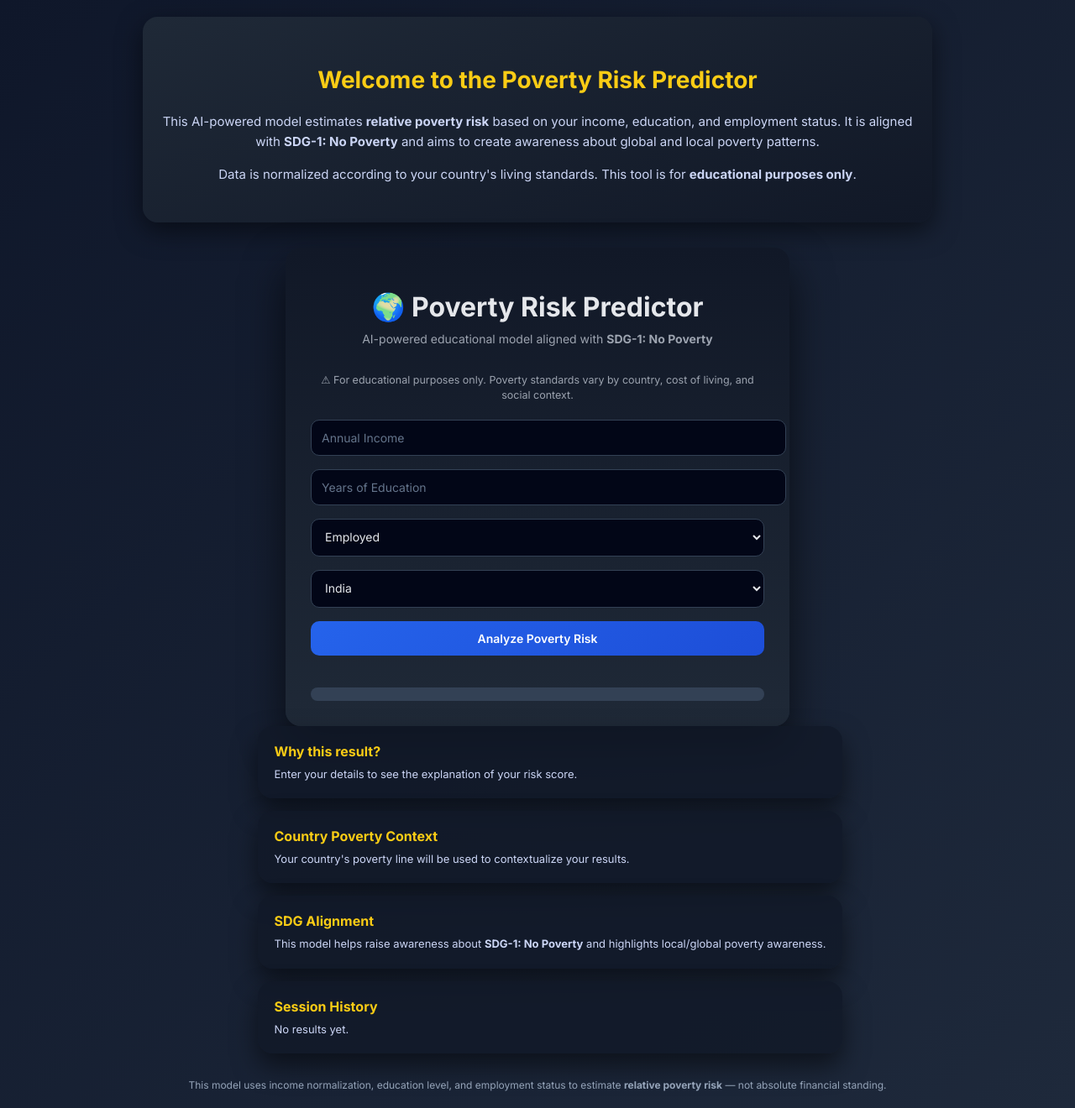
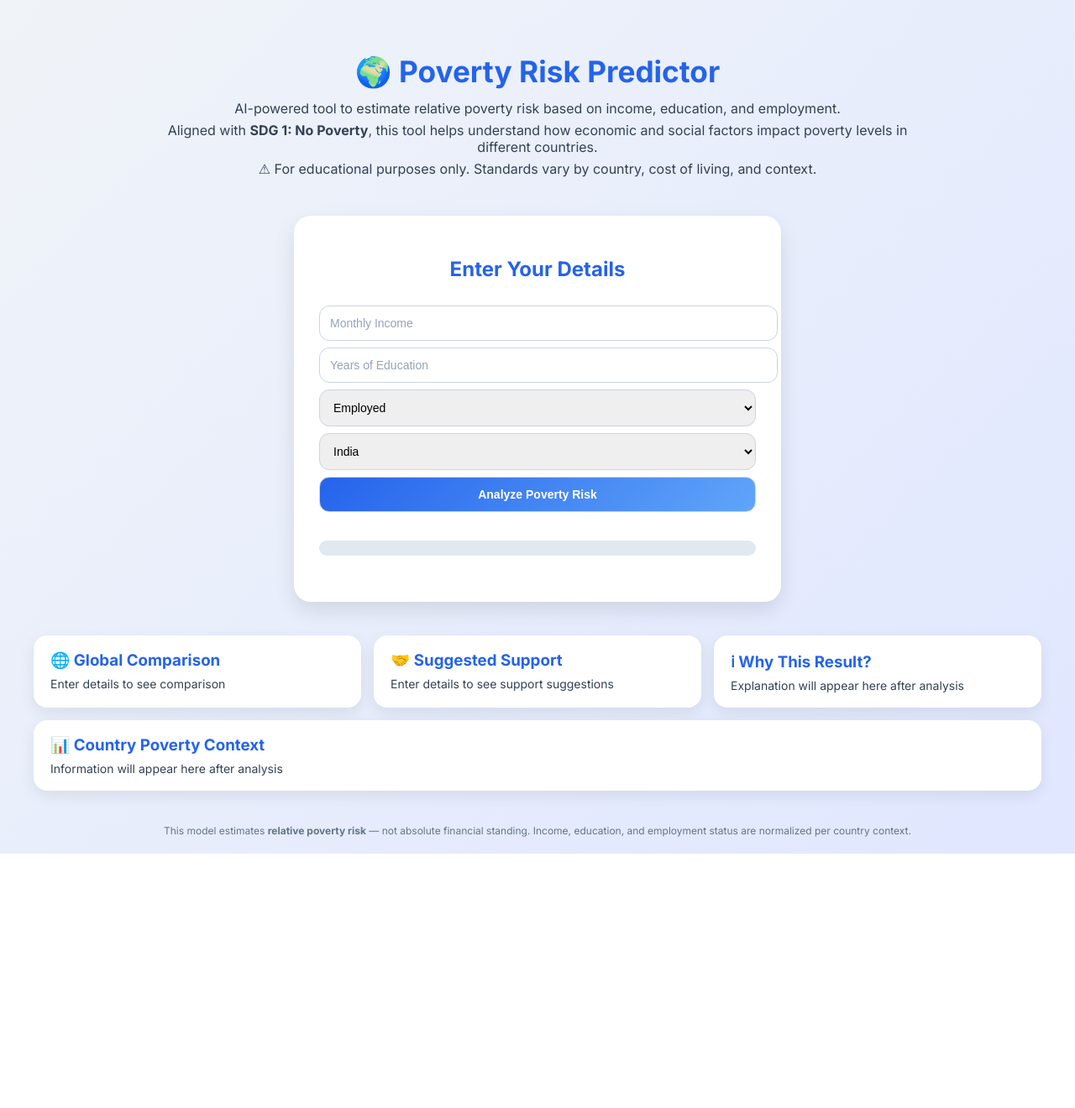
Before and after one commit to Github-of-dp/SDG_Poverty_App, a Flask app: page / in a window 1280 px wide. Shown: the whole page at 84% size. After the commit the page ends 1017 px from the top, so only its background shows below. Run offline with Flask 3, Linux system fonts and the light colour scheme.

Commit message:
Update index.html

```diff
--- a/templates/index.html
+++ b/templates/index.html
@@ -1,110 +1,85 @@
 <!DOCTYPE html>
-<html lang="en">
+<html>
 <head>
-<meta charset="UTF-8">
-<meta name="viewport" content="width=device-width, initial-scale=1.0">
     <title>Poverty Risk Predictor</title>
 
     <!-- Google Font -->
     <link href="https://fonts.googleapis.com/css2?family=Inter:wght@400;500;600;700&display=swap" rel="stylesheet">
 
     <style>
-    /* ===== Global Styles ===== */
         body {
             font-family: 'Inter', sans-serif;
+            background: linear-gradient(135deg, #f0f4f8, #e0e7ff);
+            min-height: 100vh;
             margin: 0;
-        padding: 0;
-        background: linear-gradient(135deg, #0f172a, #1e293b);
-        color: #e5e7eb;
-        min-height: 100vh;
             display: flex;
             flex-direction: column;
             align-items: center;
+            justify-content: flex-start;
+            color: #1f2937;
         }
 
-    /* ===== Intro Section ===== */
+        /* Intro / Info Section */
         .intro {
-        width: 90%;
+            text-align: center;
+            padding: 40px 20px 20px 20px;
             max-width: 900px;
-        padding: 30px 20px;
-        margin-top: 20px;
-        background: linear-gradient(160deg, #1f2937, #111827);
-        border-radius: 18px;
-        box-shadow: 0 10px 30px rgba(0,0,0,0.5);
-        text-align: center;
-        line-height: 1.6;
+        }
+        .intro h1 {
+            font-size: 2.2rem;
+            margin-bottom: 12px;
+            color: #2563eb;
+        }
+        .intro p {
+            font-size: 1rem;
+            margin: 6px 0;
+            color: #334155;
         }
 
-    .intro h2 {
-        font-size: 28px;
-        margin-bottom: 10px;
-        color: #facc15;
-    }
-
-    .intro p {
-        font-size: 15px;
-        color: #cbd5f5;
-    }
-
-    /* ===== Main Container ===== */
-    .main-container {
-        display: flex;
-        flex-wrap: wrap;
-        justify-content: center;
-        width: 95%;
-        max-width: 1200px;
-        margin-top: 30px;
-    }
-
-    /* ===== Input / Result Box ===== */
-    .box {
-        background: linear-gradient(180deg, #111827, #1f2937);
-        padding: 30px;
-        width: 100%;
-        max-width: 540px;
-        border-radius: 18px;
-        box-shadow: 0 25px 50px rgba(0,0,0,0.6);
+        /* Central Box */
+        .central-box {
             display: flex;
             flex-direction: column;
             align-items: center;
+            margin-top: 20px;
+            gap: 20px;
         }
 
-    h1 {
-        text-align: center;
-        margin-bottom: 10px;
-        font-weight: 700;
-        color: #e5e7eb;
+        /* Input Card */
+        .input-card {
+            background: #ffffff;
+            padding: 30px;
+            border-radius: 20px;
+            box-shadow: 0 10px 25px rgba(0,0,0,0.1);
+            width: 100%;
+            max-width: 520px;
+            display: flex;
+            flex-direction: column;
+            gap: 15px;
+            position: relative;
         }
 
-    .subtitle {
+        .input-card h2 {
             text-align: center;
-        font-size: 14px;
-        color: #9ca3af;
-        margin-bottom: 20px;
+            color: #2563eb;
+            margin-bottom: 10px;
         }
 
         input, select, button {
             width: 100%;
             padding: 12px;
-        margin: 8px 0;
-        border-radius: 10px;
-        border: none;
+            margin: 4px 0;
+            border-radius: 12px;
+            border: 1px solid #cbd5e1;
             font-size: 14px;
-        font-family: 'Inter', sans-serif;
-    }
-
-    input, select {
-        background: #020617;
-        color: #e5e7eb;
-        border: 1px solid #334155;
         }
 
         input::placeholder {
-        color: #64748b;
+            color: #94a3b8;
         }
 
         button {
-        background: linear-gradient(135deg, #2563eb, #1d4ed8);
+            background: linear-gradient(135deg, #2563eb, #60a5fa);
             color: white;
             font-weight: 600;
             cursor: pointer;
@@ -113,32 +88,49 @@
 
         button:hover {
             transform: translateY(-2px);
-        box-shadow: 0 8px 20px rgba(37,99,235,0.4);
+            box-shadow: 0 8px 20px rgba(37,99,235,0.3);
         }
 
-    .note {
-        font-size: 12.5px;
-        color: #9ca3af;
-        margin-top: 12px;
-        line-height: 1.4;
-        text-align: center;
+        /* Cards Around Input */
+        .cards-container {
+            display: flex;
+            flex-wrap: wrap;
+            gap: 15px;
+            justify-content: center;
+            width: 100%;
+            max-width: 1200px;
+            margin-top: 20px;
         }
 
-    .result {
-        margin-top: 20px;
-        font-size: 16px;
-        font-weight: 600;
-        text-align: center;
+        .card {
+            background: #ffffff;
+            padding: 18px 20px;
+            border-radius: 16px;
+            box-shadow: 0 6px 18px rgba(0,0,0,0.08);
+            flex: 1 1 250px;
+            min-width: 250px;
+            transition: transform 0.2s ease;
         }
 
-    /* ===== Progress Bar ===== */
-    .bar {
-        height: 16px;
-        background: #334155;
+        .card h3 {
+            margin: 0 0 8px 0;
+            color: #2563eb;
+        }
+
+        .card p {
+            margin: 0;
+            font-size: 14px;
+            color: #334155;
+        }
+
+        /* Risk Bar */
+        .risk-bar {
+            margin-top: 15px;
+            width: 100%;
+            height: 18px;
             border-radius: 999px;
-        margin-top: 10px;
+            background: #e2e8f0;
             overflow: hidden;
-        width: 100%;
         }
 
         .fill {
@@ -148,98 +140,34 @@
             transition: width 0.6s ease, background 0.4s ease;
         }
 
-    /* ===== Cards ===== */
-    .cards-container {
-        display: flex;
-        flex-direction: column;
-        gap: 15px;
-        margin-left: 30px;
-        min-width: 280px;
-    }
-
-    .card {
-        background: rgba(17, 24, 39, 0.8);
-        padding: 20px;
-        border-radius: 18px;
-        box-shadow: 0 15px 30px rgba(0,0,0,0.5);
-        color: #cbd5f5;
-        font-size: 14px;
-        transition: transform 0.2s ease;
-    }
-
-    .card:hover {
-        transform: translateY(-5px);
-        box-shadow: 0 20px 35px rgba(0,0,0,0.6);
-    }
-
-    .card h3 {
-        margin-top: 0;
-        margin-bottom: 8px;
-        font-size: 16px;
-        color: #facc15;
-    }
-
-    /* ===== Info Text inside cards ===== */
-    .info {
-        font-size: 13px;
-        color: #cbd5f5;
-        line-height: 1.4;
-    }
-
-    /* ===== Session History Card ===== */
-    .history {
-        max-height: 200px;
-        overflow-y: auto;
-    }
-
-    /* ===== Footer ===== */
         footer {
-        margin-top: 30px;
+            margin-top: 40px;
             font-size: 12px;
-        color: #94a3b8;
+            color: #64748b;
             text-align: center;
             padding-bottom: 20px;
         }
-
-    /* ===== Responsive ===== */
-    @media screen and (max-width: 1024px) {
-        .main-container {
-            flex-direction: column;
-            align-items: center;
-        }
-        .cards-container {
-            margin-left: 0;
-            width: 100%;
-            max-width: 540px;
-        }
-    }
     </style>
 </head>
+
 <body>
 
-<!-- ===== Intro Section ===== -->
+<!-- Intro / Purpose Section -->
 <div class="intro">
-    <h2>Welcome to the Poverty Risk Predictor</h2>
-    <p>This AI-powered model estimates <b>relative poverty risk</b> based on your income, education, and employment status. It is aligned with <b>SDG-1: No Poverty</b> and aims to create awareness about global and local poverty patterns.</p>
-    <p>Data is normalized according to your country's living standards. This tool is for <b>educational purposes only</b>.</p>
+    <h1>🌍 Poverty Risk Predictor</h1>
+    <p>AI-powered tool to estimate relative poverty risk based on income, education, and employment.</p>
+    <p>Aligned with <b>SDG 1: No Poverty</b>, this tool helps understand how economic and social factors impact poverty levels in different countries.</p>
+    <p>⚠ For educational purposes only. Standards vary by country, cost of living, and context.</p>
 </div>
 
-<!-- ===== Main Container ===== -->
-<div class="main-container">
+<!-- Central Input + Cards -->
+<div class="central-box">
 
-    <!-- ===== Input / Result Box ===== -->
-    <div class="box">
-        <h1>🌍 Poverty Risk Predictor</h1>
-        <div class="subtitle">
-            AI-powered educational model aligned with <b>SDG-1: No Poverty</b>
-        </div>
-
-        <p class="note">
-            ⚠ For educational purposes only. Poverty standards vary by country, cost of living, and social context.
-        </p>
-
+    <!-- Input Card -->
+    <div class="input-card">
+        <h2>Enter Your Details</h2>
         <form id="form">
-            <input type="number" name="income" placeholder="Annual Income" required>
+            <input type="number" name="income" placeholder="Monthly Income" required>
             <input type="number" name="education" placeholder="Years of Education" required>
 
             <select name="employment">
@@ -259,47 +187,43 @@
             <button type="submit">Analyze Poverty Risk</button>
         </form>
 
-        <div id="result" class="result"></div>
-
-        <div class="bar">
+        <div class="risk-bar">
             <div id="fill" class="fill"></div>
         </div>
+
+        <div id="result" style="margin-top: 10px; font-weight: 600; color:#1f2937;"></div>
     </div>
 
-    <!-- ===== Cards Container ===== -->
+    <!-- Cards Around Input -->
     <div class="cards-container">
-        <div class="card" id="why-result">
-            <h3>Why this result?</h3>
-            <div class="info" id="why-text">Enter your details to see the explanation of your risk score.</div>
+        <div class="card">
+            <h3>🌐 Global Comparison</h3>
+            <p id="comparison">Enter details to see comparison</p>
         </div>
 
-        <div class="card" id="country-context">
-            <h3>Country Poverty Context</h3>
-            <div class="info" id="context-text">Your country's poverty line will be used to contextualize your results.</div>
+        <div class="card">
+            <h3>🤝 Suggested Support</h3>
+            <p id="help">Enter details to see support suggestions</p>
         </div>
 
-        <div class="card" id="sdg-alignment">
-            <h3>SDG Alignment</h3>
-            <div class="info">This model helps raise awareness about <b>SDG-1: No Poverty</b> and highlights local/global poverty awareness.</div>
+        <div class="card">
+            <h3>ℹ Why This Result?</h3>
+            <p id="why">Explanation will appear here after analysis</p>
         </div>
 
-        <div class="card" id="session-history">
-            <h3>Session History</h3>
-            <div class="info history" id="history-text">
-                No results yet.
+        <div class="card">
+            <h3>📊 Country Poverty Context</h3>
+            <p id="context">Information will appear here after analysis</p>
         </div>
     </div>
 </div>
 
-</div>
-
 <footer>
-    This model uses income normalization, education level, and employment status to estimate <b>relative poverty risk</b> — not absolute financial standing.
+    This model estimates <b>relative poverty risk</b> — not absolute financial standing.
+    Income, education, and employment status are normalized per country context.
 </footer>
 
 <script>
-    const sessionHistory = [];
-
 document.getElementById("form").onsubmit = async (e) => {
     e.preventDefault();
 
@@ -310,7 +234,6 @@
 
     const data = await res.json();
 
-        // Update main result
     document.getElementById("result").innerText =
         `Poverty Risk: ${data.risk}% (${data.level})`;
 
@@ -318,17 +241,17 @@
     fill.style.width = data.risk + "%";
     fill.style.background = data.color;
 
-        // Update cards
-        document.getElementById("why-text").innerText =
-            `Based on your income, education, and employment, your relative poverty risk is calculated considering your country's living standards.`;
+    document.getElementById("comparison").innerText =
+        data.comparison;
 
-        document.getElementById("context-text").innerText =
-            `Global comparison: ${data.comparison}\nSuggested support: ${data.help}`;
+    document.getElementById("help").innerText =
+        data.help;
 
-        // Update session history
-        const entry = `Income: ${e.target.income.value}, Education: ${e.target.education.value}, Employment: ${e.target.employment.value == 1 ? "Employed" : "Unemployed"}, Country: ${e.target.country.value} => Risk: ${data.risk}% (${data.level})`;
-        sessionHistory.push(entry);
-        document.getElementById("history-text").innerHTML = sessionHistory.join("<br>");
+    document.getElementById("why").innerText =
+        `This estimate is based on your income, education, and employment status relative to the average in ${data.country || 'your country'}.`;
+
+    document.getElementById("context").innerText =
+        `In ${data.country || 'your country'}, the local poverty line is considered a monthly income of ${data.poverty_line || 'N/A'}.`;
 };
 </script>
 
```
Lines whose indentation alone changed are shown as unchanged.
